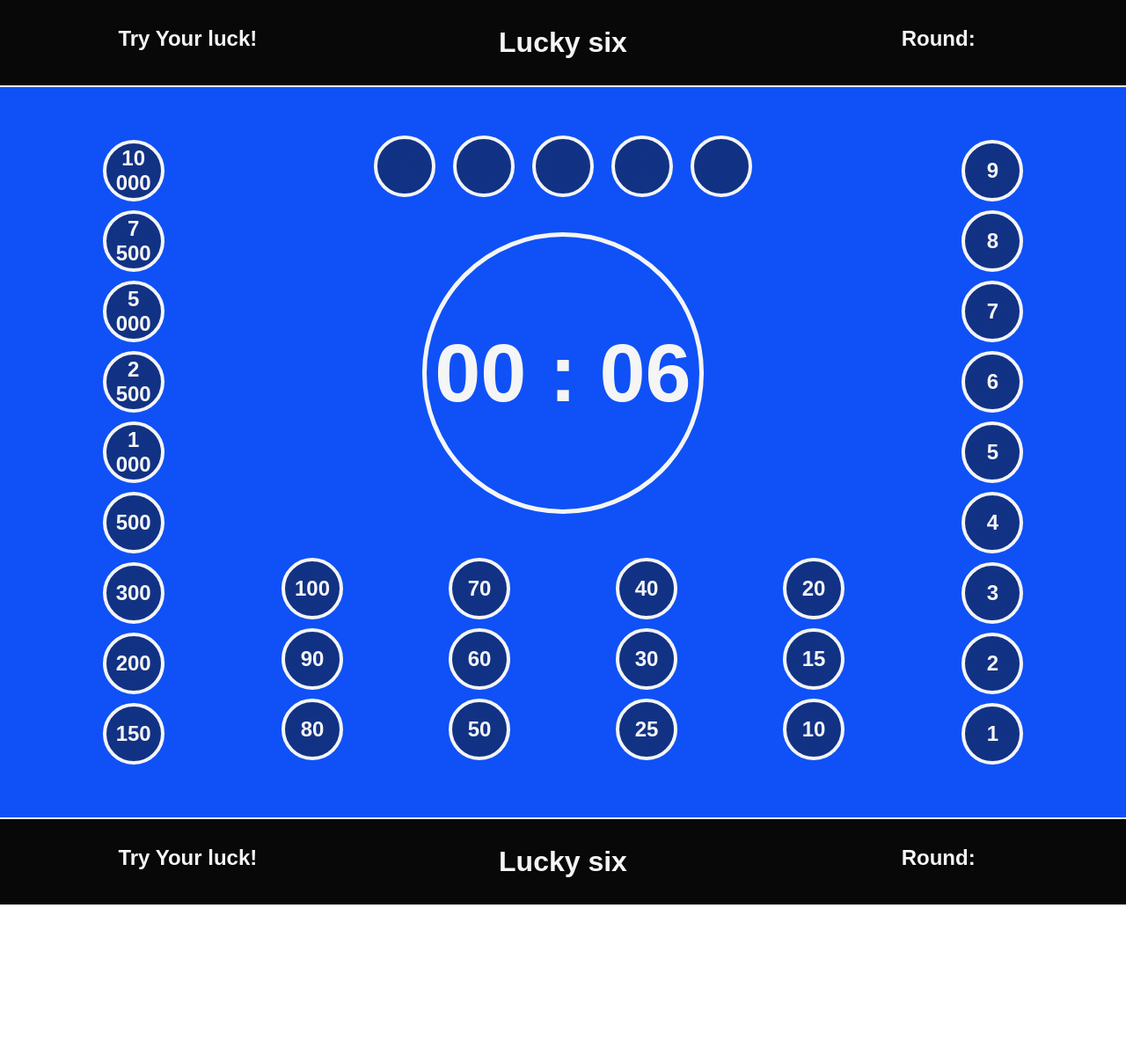
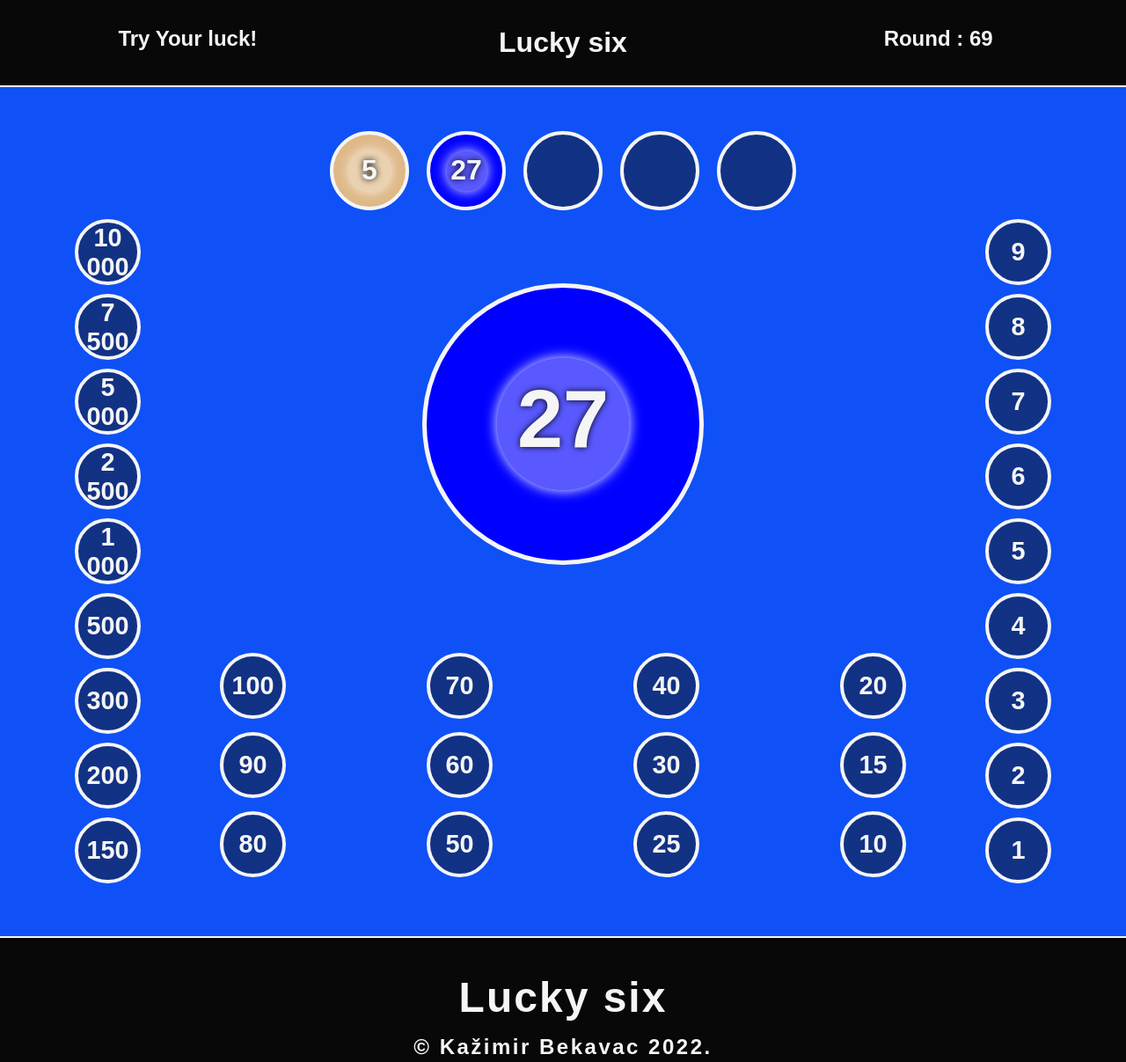
Before and after one commit to bekavacKa/luckySix, a plain HTML site: page index.html in a window 1280 px wide. Shown: the whole page at 88% size. Before the commit the page ends 1028 px from the top, so only its background shows below. Drawn offline with nearby package versions, Linux system fonts and the light colour scheme; a web font is replaced by a local one.

Commit message:
displaying all numbers in boxes on user view

```diff
--- a/css/main.scss
+++ b/css/main.scss
@@ -41,12 +41,40 @@ header{
         justify-content: space-around;
         flex-wrap: wrap;
 
+        .groupFS{
+            display: flex;
+            flex-direction: row;
+            justify-content: center;
+            width: 100%;
+            .tBox{
+                margin: 0 10px;
+                height: 90px;
+                width: 90px;
+                border: 4px solid $white01;
+                border-radius: 50%;
+                background: $back ;
+                display: flex;
+                align-items: center;
+                justify-content: center;
+                .outputNums{
+                    font-size: 2rem;
+                    text-shadow: 0 0 7px black;
+                    box-shadow: 0 0 15px white;
+                    background-color: rgba(255, 255, 255, 0.35);
+                    height: 45px;
+                    width: 45px;
+                    padding: 3px;
+                    border-radius: 50%;
+                }
+            }
+        }
+
         .asideSix{
             flex-direction: column;
             .lBox{
                 margin: 10px 0;
-                height: 70px;
-                width: 70px;
+                height: 75px;
+                width: 75px;
                 border: 4px solid $white01;
                 border-radius: 50%;
                 background: $back ;
@@ -54,34 +82,27 @@ header{
                 align-items: center;
                 justify-content: center;
                 padding: 3px;
+                font-size: 1.2rem;
+                .outputNums{
+                    font-size: 1.8rem;
+                    text-shadow: 0 0 7px black;
+                    box-shadow: 0 0 15px white;
+                    background-color: rgba(255, 255, 255, 0.35);
+                    height: 35px;
+                    width: 35px;
+                    padding: 2px;
+                    border-radius: 50%;
+                }
             }
         }
 
-        .firstSix{
+        .centralView{
             display: flex;
             align-items: center;
             justify-content: space-around;
             flex-direction: column;
-            .groupFS{
-                display: flex;
-                flex-direction: row;
-                .tBox{
-                    margin: 0 10px;
-                    height: 70px;
-                    width: 70px;
-                    border: 4px solid $white01;
-                    border-radius: 50%;
-                    background: $back ;
-                    display: flex;
-                    align-items: center;
-                    justify-content: center;
-                    .outputNums{
-                        font-size: 2.5rem;
-                    }
-                }
-            }
             .centralBox{
-                margin: 30px 0;
+                margin: 80px 0;
                 display: flex;
                 justify-content: center;
                 padding: 0 100px;
@@ -94,23 +115,31 @@ header{
                     display: flex;
                     justify-content: center;
                     align-items: center;
+
                 }
                 .time{
                     padding: 5px;
                 }
-                .outputNums{
-                    background: nista ;
+                .showNums{
+                    text-shadow: 0 0 7px black;
+                    box-shadow: 0 0 15px white;
+                    background-color: rgba(255, 255, 255, 0.35);
+                    height: 150px;
+                    width: 150px;
+                    border-radius: 50%;
+                    padding: 15px;
                 }
             }
             .bottomBox{
                 display: flex;
                 justify-content: space-around;
                 .groupB{
-                    padding: 0 60px;
+                    padding: 0 80px;
+                    align-items: flex-end;
                     .bBox{
-                        margin: 10px 0;
-                        height: 70px;
-                        width: 70px;
+                        margin: 15px 0;
+                        height: 75px;
+                        width: 75px;
                         border: 4px solid $white01;
                         border-radius: 50%;
                         background: $back ;
@@ -118,6 +147,17 @@ header{
                         align-items: center;
                         justify-content: center;
                         padding: 3px;
+                        font-size: 1.2rem;
+                        .outputNums{
+                            font-size: 1.8rem;
+                            text-shadow: 0 0 7px black;
+                            box-shadow: 0 0 15px white;
+                            background-color: rgba(255, 255, 255, 0.35);
+                            height: 35px;
+                            width: 35px;
+                            padding: 2px;
+                            border-radius: 50%;
+                        }
                     }
                 }
             }
@@ -132,4 +172,14 @@ footer{
     width: 100%;
     border-bottom: none;
     border-top: 2px solid $white01;
+    padding: 40px;
+    font-size: 1.5rem;
+    flex-wrap: wrap;
+    flex-direction: column;
+    align-items: center;
+    letter-spacing: 2px;
+    h4{
+        margin-top: 15px;
+        letter-spacing: 2.5px;
+    }
 }
--- a/index.html
+++ b/index.html
@@ -6,6 +6,10 @@
     <meta name="viewport" content="width=device-width, initial-scale=1.0">
     <title>Lucky-Six</title>
     <link rel="stylesheet" href="css/main.css">
+    <link
+    rel="stylesheet"
+    href="https://cdnjs.cloudflare.com/ajax/libs/animate.css/4.1.1/animate.min.css"
+  />
 </head>
 <body>
 
@@ -13,12 +17,20 @@
         <header>
             <h2>Try Your luck!</h2>
             <h1>Lucky six</h1>
-            <h2>Round: </h2>
+            <h2> Round : <span class="roundNumber"></span></h2>
         </header>
 
         <section class="mainView">
 
             <article class="wrapper">
+
+                <div class="groupFS">
+                    <div class="tBox allBox"></div>
+                    <div class="tBox allBox"></div>
+                    <div class="tBox allBox"></div>
+                    <div class="tBox allBox"></div>
+                    <div class="tBox allBox"></div>
+                </div>
 
                 <div class="asideSix">
                     <div class="lBox allBox">
@@ -50,15 +62,7 @@
                     </div>
                 </div>
 
-                <div class="firstSix">
-
-                    <div class="groupFS">
-                        <div class="tBox"></div>
-                        <div class="tBox"></div>
-                        <div class="tBox"></div>
-                        <div class="tBox"></div>
-                        <div class="tBox"></div>
-                    </div>
+                <div class="centralView">
 
                     <div class="centralBox">
                         <div class="cBox">
@@ -121,9 +125,8 @@
     </main>
 
     <footer>
-        <h2>Try Your luck!</h2>
         <h1>Lucky six</h1>
-        <h2>Round: </h2>
+        <h4>&copy Kažimir Bekavac 2022.</h4>
     </footer>
 
     <script src="main.js"></script>
--- a/main.js
+++ b/main.js
@@ -1,10 +1,11 @@
 let timer = document.querySelector('.cBox');
 let topBoxes = document.querySelectorAll('.tBox');
 let allBoxes = document.querySelectorAll('.allBox');
+let roundNum = document.querySelector('.roundNumber');
 
-
+let round = 69;
 let mins = 0;
-let sec = 11;
+let sec = 2;
 let nums = [];
 let numsShuffle = [];
 let randomNum;
@@ -19,7 +20,8 @@ function stratTime(){
         if(sec === 0 && mins >= 0){
             if(sec === 0 && mins === 0){
                 clearInterval(loop);
-                timer.innerHTML =  `<h1 class="time"> Good luck </h1>`;
+                roundNum.innerHTML = round;
+                timer.innerHTML =  `<h1 class="time"> READY ? </h1>`;
                 timer.style.background = "yellowgreen";
                 createNums();
             }else{
@@ -30,7 +32,7 @@ function stratTime(){
             }
         }else{
             sec--;
-            if(sec < 10){
+            if(sec < 9){
                 timer.innerHTML = `<h1 class="time">0${mins} : 0${sec}</h1>`;
             }
         }
@@ -48,7 +50,6 @@ function getRandomNums(){
 
     while(nums.length > 13){
         let rand = Math.floor(Math.random() * nums.length);
-
         numsShuffle.push(nums[rand]);
         nums.splice(rand, 1);
     }
@@ -75,7 +76,7 @@ function displayWinNums(){
                 case 33:
                 case 41:
                     timer.style.background = "red";
-
+                    allBoxes[counter].style.background = "red";
                     break;
 
                 case 2:
@@ -85,6 +86,7 @@ function displayWinNums(){
                 case 34:
                 case 42:
                     timer.style.background = "green";
+                    allBoxes[counter].style.background = "green";
                     break;
 
                 case 3:
@@ -94,6 +96,7 @@ function displayWinNums(){
                 case 35:
                 case 43:
                     timer.style.background = "blue";
+                    allBoxes[counter].style.background = "blue";
                     break;
 
                 case 4:
@@ -103,6 +106,7 @@ function displayWinNums(){
                 case 36:
                 case 44:
                     timer.style.background = "purple";
+                    allBoxes[counter].style.background = "purple";
                     break;
 
                 case 5:
@@ -112,6 +116,7 @@ function displayWinNums(){
                 case 37:
                 case 45:
                     timer.style.background = "burlywood";
+                    allBoxes[counter].style.background = "burlywood";
                     break;
 
                 case 6:
@@ -121,6 +126,7 @@ function displayWinNums(){
                 case 38:
                 case 46:
                     timer.style.background = "yellow";
+                    allBoxes[counter].style.background = "yellow";
                     break;
 
                 case 7:
@@ -130,6 +136,7 @@ function displayWinNums(){
                 case 39:
                 case 47:
                     timer.style.background = "orange";
+                    allBoxes[counter].style.background = "orange";
                     break;
 
                 case 8:
@@ -139,19 +146,14 @@ function displayWinNums(){
                 case 40:
                 case 48:
                     timer.style.background = "black";
+                    allBoxes[counter].style.background = "black";
                     break;
 
                 default:
                     break;
             }
-
-            // timer.style.background = "linear-gradient(rgba(252, 251, 251, 0.5), rgba(10, 10, 10, 0.5))";
-            timer.innerHTML =  `<h1 class="time"> ${numsShuffle[counter]} </h1>`;
-            // ovo dole radi ali moram napravit za ostale kuglice
-            // topBoxes[counter].innerHTML = `<h1 class="outputNums"> ${numsShuffle[counter]} </h1>`;
-
-
-
+            timer.innerHTML =  `<h1 class="showNums"> ${numsShuffle[counter]} </h1>`;
+            allBoxes[counter].innerHTML = `<h1 class="outputNums"> ${numsShuffle[counter]} </h1>`;
             counter++;
         }
 
```
Also changed, not shown: css/main.css, 1 other file.
